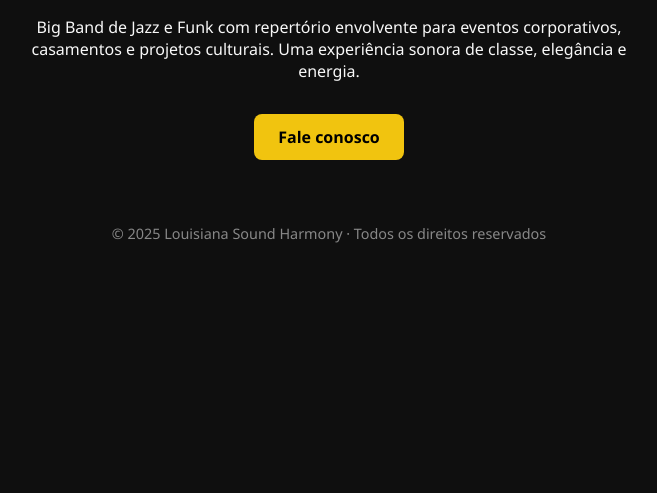
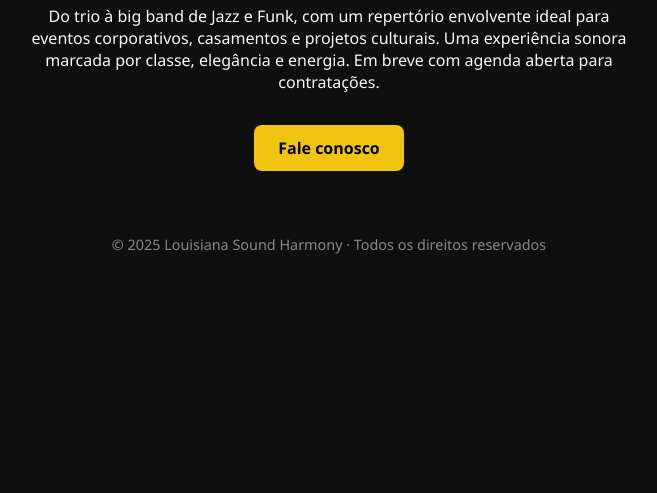
Before and after one commit to LSH322/louisiana-sound-harmony, a plain HTML site: page index.html in a window 1280 px wide. Shown: the part 347-840 px from the top of the page, without its empty margins (311-968 px from the left). Drawn offline with Linux system fonts and the light colour scheme.

Commit message:
Update index.html

```diff
--- a/index.html
+++ b/index.html
@@ -51,7 +51,7 @@
 </head>
 <body>
   <h1>Louisiana Sound Harmony</h1>
-  <p>Big Band de Jazz e Funk com repertório envolvente para eventos corporativos, casamentos e projetos culturais. Uma experiência sonora de classe, elegância e energia.</p>
+  <p>Do trio à big band de Jazz e Funk, com um repertório envolvente ideal para eventos corporativos, casamentos e projetos culturais. Uma experiência sonora marcada por classe, elegância e energia. Em breve com agenda aberta para contratações.</p>
   <a href="contato.html" class="button">Fale conosco</a>
 
   <footer>
```
